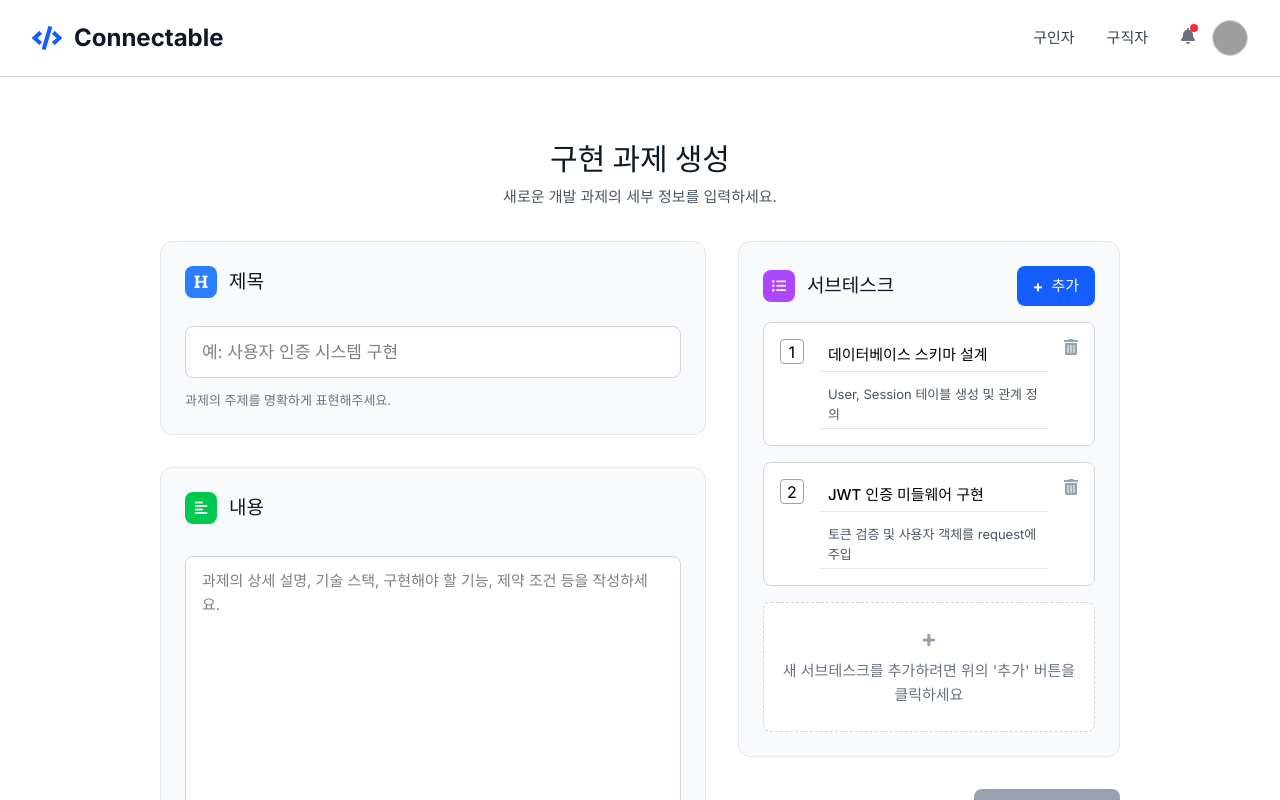
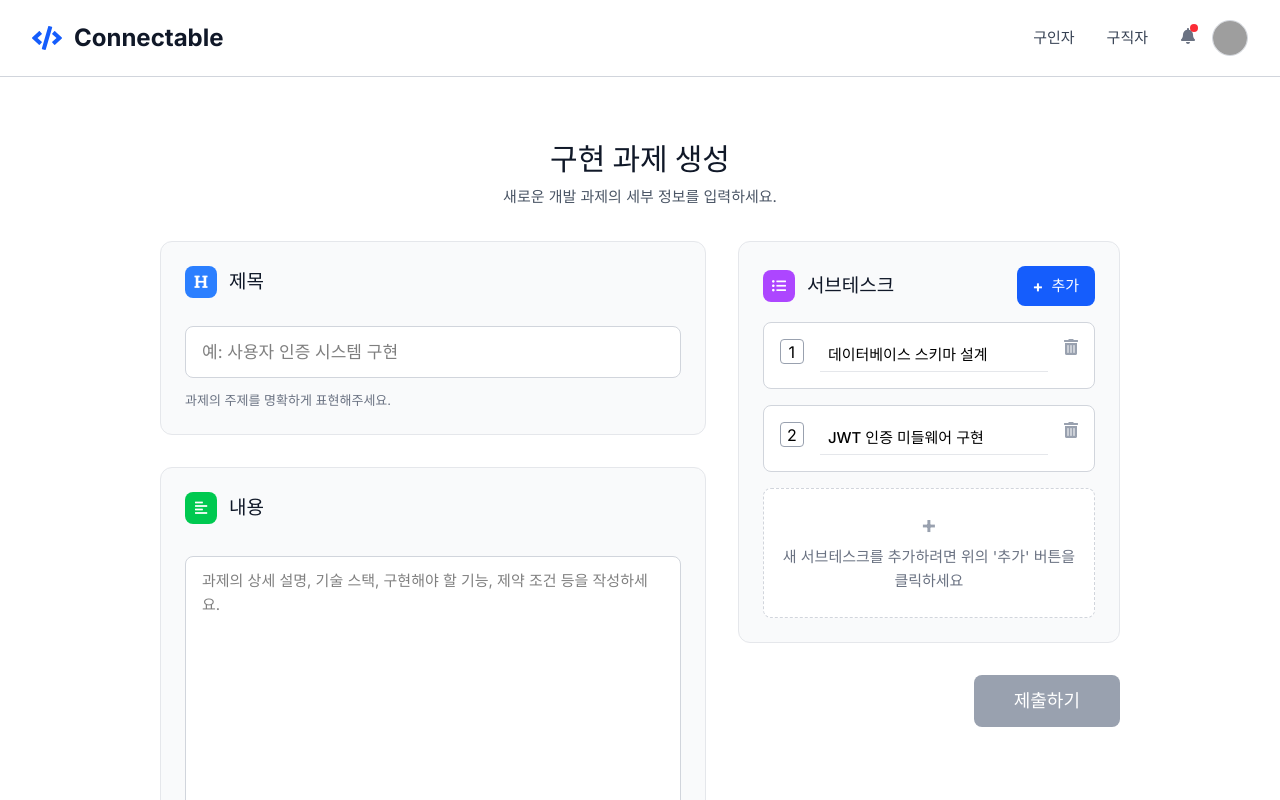
Before and after one commit to ten0213/GDGoC_Hackathon_One_Wave_FE, a React (Vite) app in the folder connectable/: page /create-task in a window 1280 px wide. Shown: the top 800 px of the page. Built offline with nearby package versions, Linux system fonts and the light colour scheme; grey boxes are pictures that could not be loaded.

Commit message:
Feat: 서브테스크 제목만 있게 수정

```diff
--- a/connectable/src/pages/CreateTaskPage/CreateTaskPage.tsx
+++ b/connectable/src/pages/CreateTaskPage/CreateTaskPage.tsx
@@ -5,7 +5,6 @@ import styles from './CreateTaskPage.module.css'
 interface Subtask {
   id: number
   title: string
-  description: string
 }
 
 let nextId = 3
@@ -14,20 +13,20 @@ export default function CreateTaskPage() {
   const [title, setTitle] = useState('')
   const [content, setContent] = useState('')
   const [subtasks, setSubtasks] = useState<Subtask[]>([
-    { id: 1, title: '데이터베이스 스키마 설계', description: 'User, Session 테이블 생성 및 관계 정의' },
-    { id: 2, title: 'JWT 인증 미들웨어 구현', description: '토큰 검증 및 사용자 객체를 request에 주입' },
+    { id: 1, title: '데이터베이스 스키마 설계'},
+    { id: 2, title: 'JWT 인증 미들웨어 구현'},
   ])
 
   const addSubtask = () => {
     if (subtasks.length >= 3) return
-    setSubtasks([...subtasks, { id: nextId++, title: '', description: '' }])
+    setSubtasks([...subtasks, { id: nextId++, title: '' }])
   }
 
   const removeSubtask = (id: number) => {
     setSubtasks(subtasks.filter((s) => s.id !== id))
   }
 
-  const updateSubtask = (id: number, field: 'title' | 'description', value: string) => {
+  const updateSubtask = (id: number, field: 'title', value: string) => {
     setSubtasks(subtasks.map((s) => (s.id === id ? { ...s, [field]: value } : s)))
   }
 
@@ -118,13 +117,6 @@ export default function CreateTaskPage() {
                         value={subtask.title}
                         onChange={(e) => updateSubtask(subtask.id, 'title', e.target.value)}
                       />
-                      <textarea
-                        className={styles.subtaskDescInput}
-                        placeholder="서브테스크 설명"
-                        value={subtask.description}
-                        onChange={(e) => updateSubtask(subtask.id, 'description', e.target.value)}
-                        rows={1}
-                      />
                     </div>
                     <button className={styles.deleteBtn} onClick={() => removeSubtask(subtask.id)}>
                       <i className="fas fa-trash-alt"></i>
@@ -149,7 +141,7 @@ export default function CreateTaskPage() {
                   subtasks.length === 0 ||
                   !title.trim() ||
                   !content.trim() ||
-                  subtasks.some((s) => !s.title.trim() || !s.description.trim())
+                  subtasks.some((s) => !s.title.trim())
                 }
               >
                 제출하기
```
